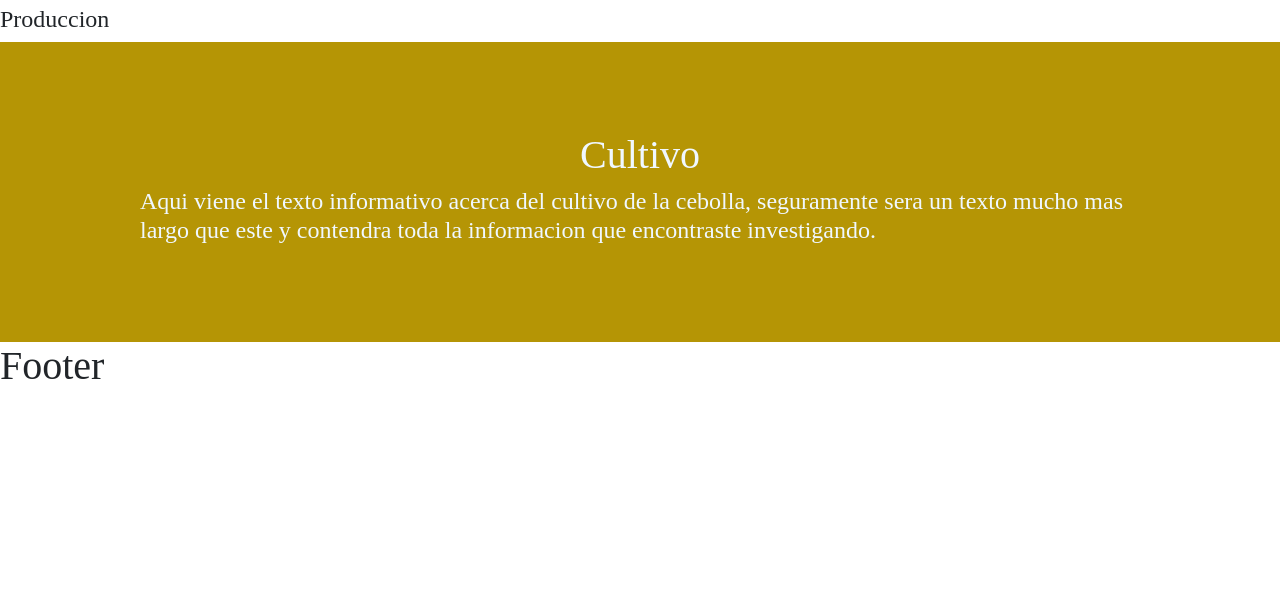
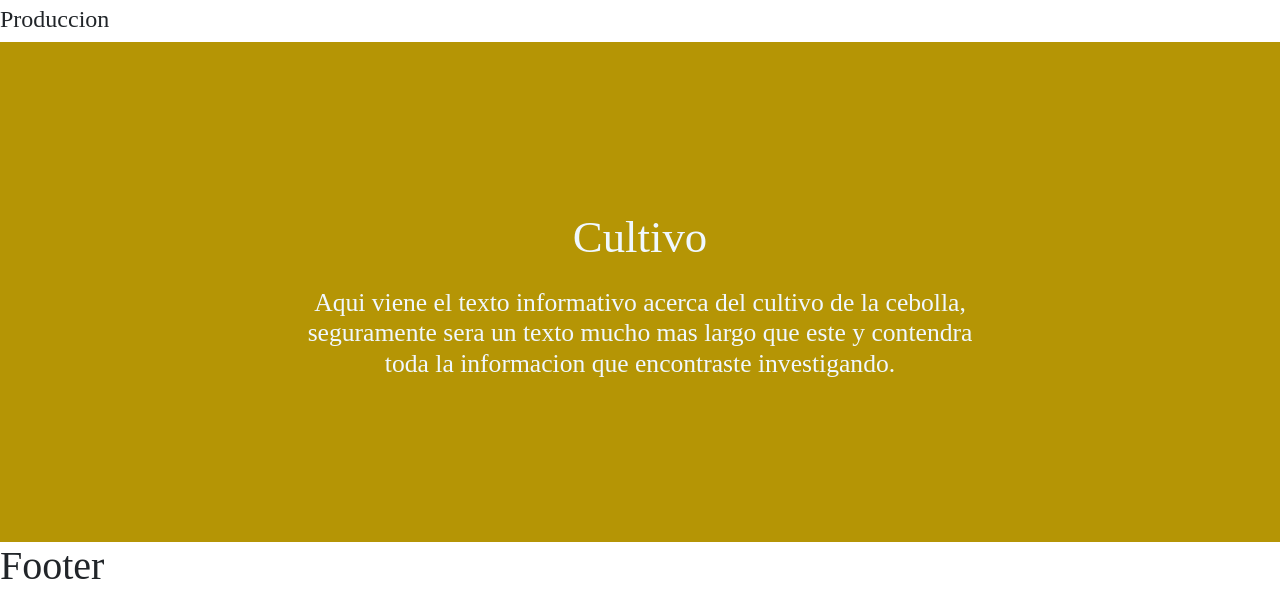
Before and after one commit to Supermacaco86/Olivia-Onion, a plain HTML site: page index.html in a window 1280 px wide. Shown: the part 738-1336 px from the top of the page. Before the commit the page ends 1136 px from the top, so only its background shows below. Drawn offline with nearby package versions, Linux system fonts and the light colour scheme; a web font is replaced by a local one.

Commit message:
Seccion cultivo 1

```diff
--- a/index.html
+++ b/index.html
@@ -62,10 +62,10 @@
         <h3>Lista</h3>
         <h3>Produccion</h3>
         <!-- Seccion Cultivo -->
-        <section>
-            <div class="cultivo">
-                <h1>Cultivo</h1>
-                <h3>Aqui viene el texto informativo acerca del cultivo de la cebolla, seguramente sera un texto mucho mas largo que este y contendra toda la informacion que encontraste investigando.</h3>
+        <section class="cultivo seccion-oscura">
+            <div class="contenedor">
+                <h1 class="seccion-titulo">Cultivo</h1>
+                <h3 class="seccion-texto">Aqui viene el texto informativo acerca del cultivo de la cebolla, seguramente sera un texto mucho mas largo que este y contendra toda la informacion que encontraste investigando.</h3>
             </div>
         </section>
 
--- a/style.css
+++ b/style.css
@@ -35,6 +35,21 @@ h3 {
     font-family: 'Playfair', serif;
 }
 
+.seccion-oscura {
+    color: aliceblue;
+    background-color: #b59505;
+}
+
+.seccion-titulo {
+    font-size: 2.8rem;
+    padding: 15px 0;
+    font-family: 'Playfair', serif;
+}
+
+.seccion-texto {
+    font-size: 1.6rem;
+}
+
 
 /* Seccion Hero */
 
@@ -60,19 +75,16 @@ h3 {
 /* seccion cultivo */
 
 .cultivo {
-    display: flex;
-    flex-direction: column;
-    align-items: center;
-    justify-content: center;
-    color: aliceblue;
-    background-color: #b59505;
-    height: 300px;
+    height: 500px;
+    padding: 20px;
 }
 
-.cultivo h3 {
-    margin-left: 140px;
-    margin-right: 140px;
+.cultivo .contenedor {
+    max-width: 700px;
+    text-align: center;
 }
+
+
 /* Adaptable (Responsivo) */
 
 @media screen and (max-width: 767px) {
```
